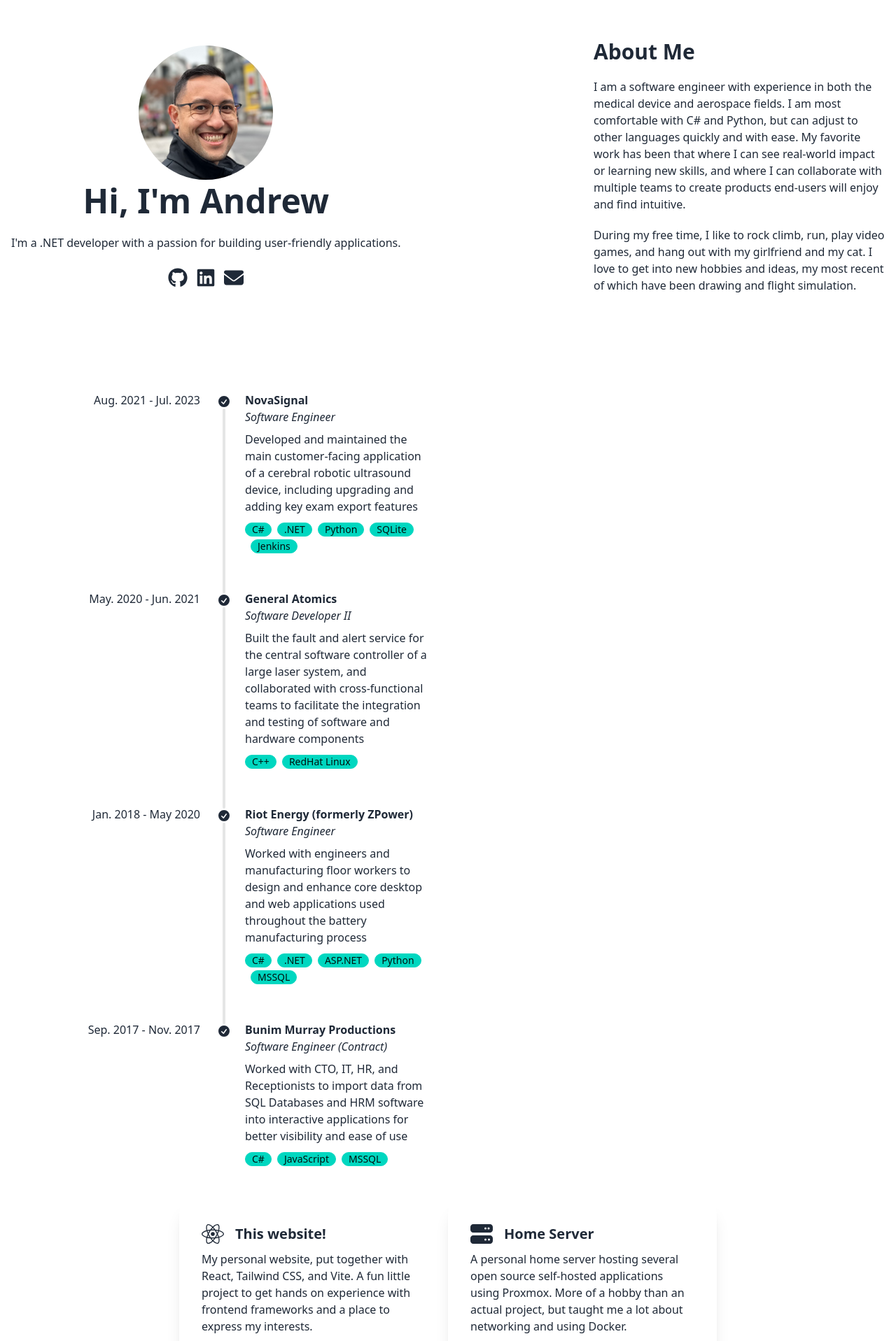
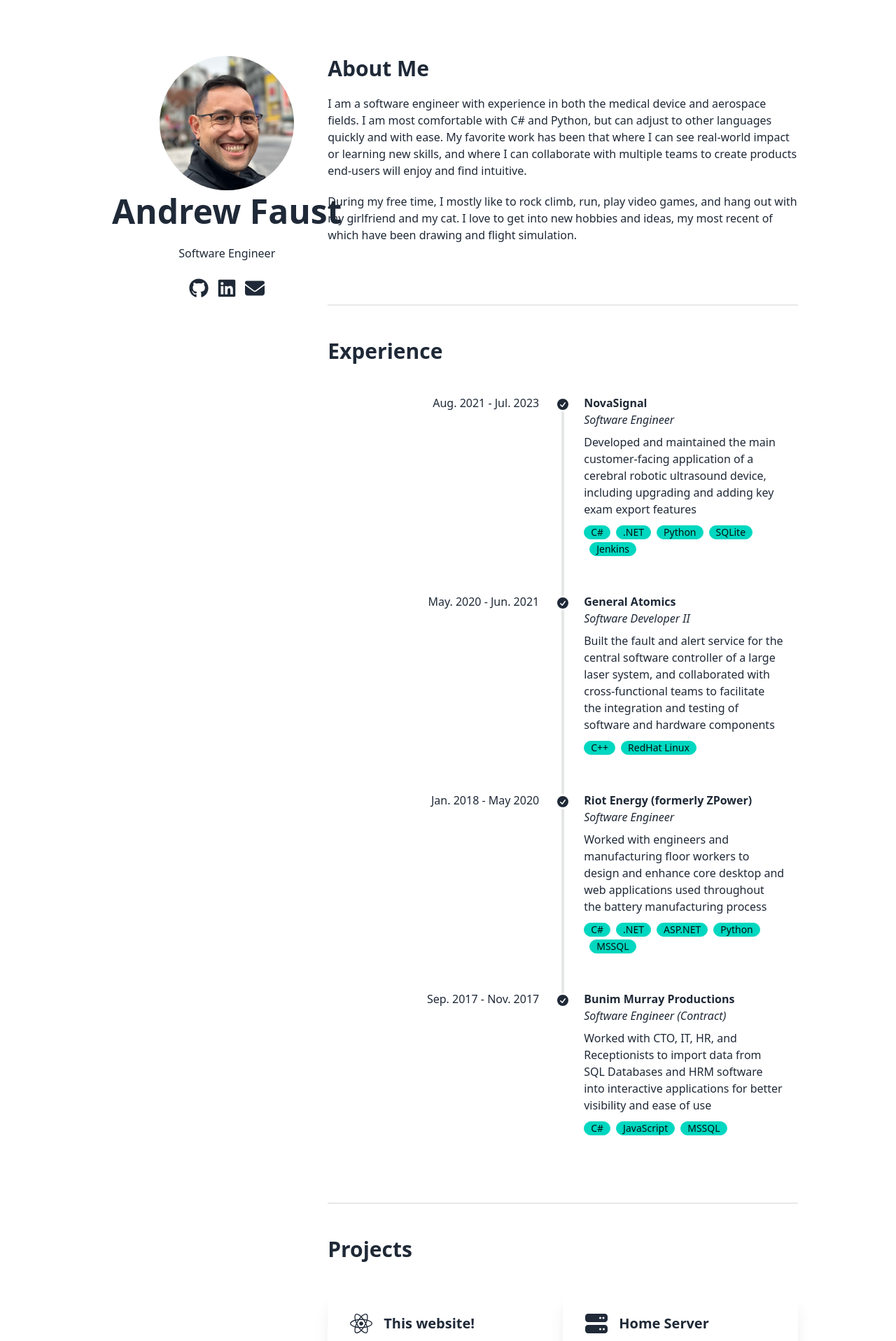
Before and after one commit to Ajfaust/Personal_Website, a React (Vite) app: page / in a window 1280 px wide. Shown: the top 1917 px of the page at 70% size. Built offline with nearby package versions, Linux system fonts and the light colour scheme.

Commit message:
Begin to adjust responsiveness

```diff
--- a/src/components/JobTimeline.tsx
+++ b/src/components/JobTimeline.tsx
@@ -55,7 +55,7 @@ export function JobTimeline() {
   return (
     <ul className="timeline timeline-vertical timeline-snap-icon max-md:timeline-compact">
       {jobs.map((job: JobProps, idx: number) => (
-        <li>
+        <li key={idx}>
           {idx > 0 && <hr />}
           <div className="timeline-start mb-auto">
             <div className="mx-5 font-light">
@@ -83,8 +83,10 @@ export function JobTimeline() {
             </div>
             <p>{job.description}</p>
             <div className="my-2 space-x-2">
-              {job.tech.map((t) => (
-                <div className="badge badge-accent">{t}</div>
+              {job.tech.map((t, idx) => (
+                <div key={idx} className="badge badge-accent">
+                  {t}
+                </div>
               ))}
             </div>
           </div>
--- a/src/components/ProjectList.tsx
+++ b/src/components/ProjectList.tsx
@@ -3,6 +3,7 @@ import { FaServer } from 'react-icons/fa6'
 import { FaReact } from 'react-icons/fa'
 
 interface Project {
+  id: number
   title: string
   desc: string
   icon: IconType
@@ -11,12 +12,14 @@ interface Project {
 
 const projects: Project[] = [
   {
+    id: 0,
     title: 'This website!',
     desc: 'My personal website, put together with React, Tailwind CSS, and Vite. A fun little project to get hands on experience with frontend frameworks and a place to express my interests.',
     icon: FaReact,
     tech: ['React', 'Typescript', 'Tailwind CSS', 'Vite'],
   },
   {
+    id: 1,
     title: 'Home Server',
     desc: 'A personal home server hosting several open source self-hosted applications using Proxmox. More of a hobby than an actual project, but taught me a lot about networking and using Docker. ',
     icon: FaServer,
@@ -26,9 +29,9 @@ const projects: Project[] = [
 
 export function ProjectList() {
   return (
-    <div className="mx-20 flex flex-row justify-center">
+    <div className="flex flex-row justify-center max-xl:flex-col">
       {projects.map((p) => (
-        <div className="card w-96 bg-base-100 shadow-xl">
+        <div key={p.id} className="card w-96 bg-base-100 shadow-xl">
           <div className="card-body">
             <div className="card-title space-x-2">
               <p.icon size={32} />
@@ -36,8 +39,10 @@ export function ProjectList() {
             </div>
             <p>{p.desc}</p>
             <div className="justify-end space-x-2">
-              {p.tech.map((t) => (
-                <div className="badge badge-primary">{t}</div>
+              {p.tech.map((t, idx) => (
+                <div key={idx} className="badge badge-primary">
+                  {t}
+                </div>
               ))}
             </div>
           </div>
--- a/src/components/Title.tsx
+++ b/src/components/Title.tsx
@@ -3,40 +3,16 @@ import { FaEnvelope, FaGithub, FaLinkedin } from 'react-icons/fa6'
 
 export function Title() {
   return (
-    <div className="hero max-h-screen">
-      <div className="hero-content w-screen flex-col lg:flex-row lg:justify-between">
-        <div className="w-auto justify-items-center">
+    <div className="justify-items-center">
       <Avatar />
       <div className="text-center">
-            <h1 className="text-5xl font-bold">Hi, I'm Andrew</h1>
-            <p className="py-6">
-              I'm a .NET developer with a passion for building user-friendly
-              applications.
-            </p>
+        <h1 className="text-5xl font-bold">Andrew Faust</h1>
+        <p className="py-6">Software Engineer</p>
       </div>
       <div className="flex flex-row space-x-3">
         <Social Icon={FaGithub} url="https://github.com/Ajfaust" />
         <Social Icon={FaLinkedin} url="https://linkedin.com/in/ajfaust" />
         <Social Icon={FaEnvelope} url="mailto:hello@ajfaust.com" />
-          </div>
-        </div>
-        <div className="my-auto w-1/3 space-y-5 text-left max-lg:mx-32 max-lg:w-full">
-          <div className="text-3xl font-bold">About Me</div>
-          <p>
-            I am a software engineer with experience in both the medical device
-            and aerospace fields. I am most comfortable with C# and Python, but
-            can adjust to other languages quickly and with ease. My favorite
-            work has been that where I can see real-world impact or learning new
-            skills, and where I can collaborate with multiple teams to create
-            products end-users will enjoy and find intuitive.
-          </p>
-          <p>
-            During my free time, I like to rock climb, run, play video games,
-            and hang out with my girlfriend and my cat. I love to get into new
-            hobbies and ideas, my most recent of which have been drawing and
-            flight simulation.
-          </p>
-        </div>
       </div>
     </div>
   )
--- a/src/routes/__root.tsx
+++ b/src/routes/__root.tsx
@@ -8,16 +8,40 @@ export const Route = createRootRoute({
   component: () => (
     <>
       <main>
-        <div className="grid w-screen max-md:grid-cols-2">
-          <div className="my-10 flex-col justify-items-center">
+        <div className="flex flex-row items-start max-lg:flex-col">
+          <div className="sticky left-40 top-20 mt-20 max-w-2xl justify-items-center max-lg:relative">
             <Title />
           </div>
-          <div className="mt-20 w-1/2">
-            <JobTimeline />
+          <div className="min-lg:relative mx-auto mt-20 max-w-2xl">
+            <div id="about" className="mb-20 space-y-5 text-left">
+              <div className="text-3xl font-bold">About Me</div>
+              <p>
+                I am a software engineer with experience in both the medical
+                device and aerospace fields. I am most comfortable with C# and
+                Python, but can adjust to other languages quickly and with ease.
+                My favorite work has been that where I can see real-world impact
+                or learning new skills, and where I can collaborate with
+                multiple teams to create products end-users will enjoy and find
+                intuitive.
+              </p>
+              <p>
+                During my free time, I mostly like to rock climb, run, play
+                video games, and hang out with my girlfriend and my cat. I love
+                to get into new hobbies and ideas, my most recent of which have
+                been drawing and flight simulation.
+              </p>
+            </div>
+            <div className="divider my-10" />
+            <div id="experience my-20">
+              <div className="mb-10 text-3xl font-bold">Experience</div>
+              <JobTimeline />
+            </div>
+            <div className="divider my-10" />
+            <div id="projects mb-20">
+              <div className="mb-10 text-3xl font-bold">Projects</div>
+              <ProjectList />
+            </div>
           </div>
-        </div>
-        <div>
-          <ProjectList />
         </div>
       </main>
       <TanStackRouterDevtools />
```
Lines whose indentation alone changed are shown as unchanged.
